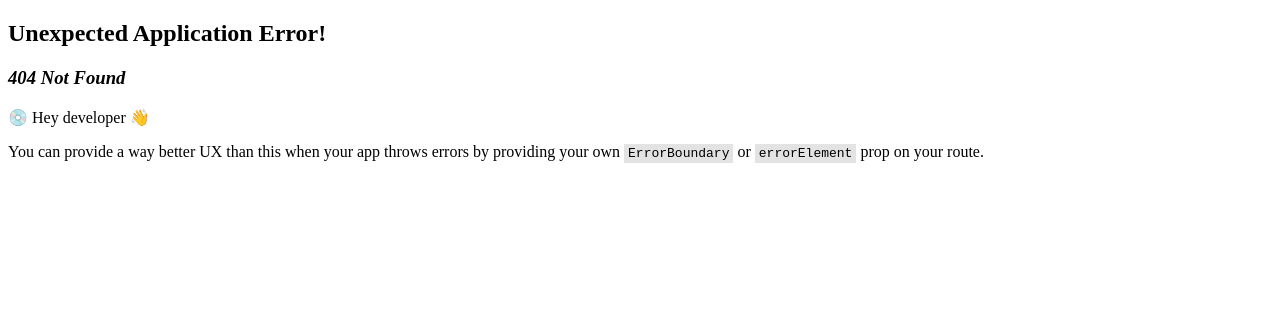
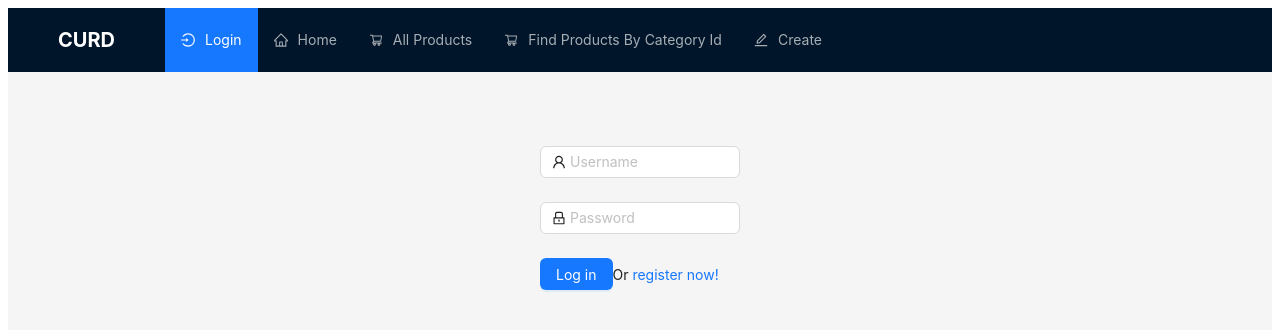
Before and after one commit to Ashhad1200/reactQuery, a React (Vite) app: page /login in a window 1280 px wide. Before the commit this address had no page. Shown: the top 330 px of the page. Built offline with nearby package versions, Linux system fonts and the light colour scheme.

Commit message:
login added

```diff
--- /dev/null
+++ b/src/Pages/login.jsx
@@ -0,0 +1,45 @@
+import React from 'react';
+import { Form, Input, Button, Checkbox } from 'antd';
+import { UserOutlined, LockOutlined } from '@ant-design/icons';
+import { Link } from 'react-router-dom';
+
+const LoginForm = () => {
+  const onFinish = (values) => {
+    console.log('Received values of form: ', values);
+  };
+
+  return (
+    <Form
+      name="login_form"
+      className="login-form"
+      initialValues={{ remember: true }}
+      onFinish={onFinish}
+      style={{ maxWidth: '300px', margin: '0 auto', padding: '50px' }}
+    >
+      <Form.Item
+        name="username"
+        rules={[{ required: true, message: 'Please input your Username!' }]}
+      >
+        <Input prefix={<UserOutlined />} placeholder="Username" />
+      </Form.Item>
+      <Form.Item
+        name="password"
+        rules={[{ required: true, message: 'Please input your Password!' }]}
+      >
+        <Input
+          prefix={<LockOutlined />}
+          type="password"
+          placeholder="Password"
+        />
+      </Form.Item>
+      <Form.Item>
+        <Button type="primary" htmlType="submit" className="login-form-button">
+          Log in
+        </Button>
+        Or <Link to="">register now!</Link>
+      </Form.Item>
+    </Form>
+  );
+};
+
+export default LoginForm;
--- a/src/Pages/nav.jsx
+++ b/src/Pages/nav.jsx
@@ -3,6 +3,7 @@ import {
   HomeOutlined,
   ShoppingCartOutlined,
   EditOutlined,
+  LoginOutlined
 } from "@ant-design/icons";
 import { Link, Outlet } from "react-router-dom"; // Import Outlet
 
@@ -22,19 +23,22 @@ const Navbar = () => {
             marginRight: "50px",
           }}
         >
-          Testing
+          CURD
         </div>
         <Menu theme="dark" mode="horizontal" defaultSelectedKeys={["1"]}>
-          <Menu.Item key="1" icon={<HomeOutlined />}>
+          <Menu.Item key="1" icon={<LoginOutlined />}>
+            <Link to="/login">Login</Link>
+          </Menu.Item>
+          <Menu.Item key="2" icon={<HomeOutlined />}>
             <Link to="/">Home</Link>
           </Menu.Item>
-          <Menu.Item key="2" icon={<ShoppingCartOutlined />}>
+          <Menu.Item key="3" icon={<ShoppingCartOutlined />}>
             <Link to="/test">All Products</Link>
           </Menu.Item>
-          <Menu.Item key="3" icon={<ShoppingCartOutlined />}>
+          <Menu.Item key="4" icon={<ShoppingCartOutlined />}>
             <Link to="/catagoryId">Find Products By Category Id</Link>
           </Menu.Item>
-          <Menu.Item key="4" icon={<EditOutlined />}>
+          <Menu.Item key="5" icon={<EditOutlined />}>
             <Link to="/edit">Create</Link>
           </Menu.Item>
         </Menu>
--- a/src/Pages/routes.jsx
+++ b/src/Pages/routes.jsx
@@ -4,6 +4,7 @@ import Edit from "./Edit";
 import { ProductByCatagoryId } from "./productByCatagoryId";
 import App from "../App";
 import Navbar from "./nav";
+import LoginForm from "./login";
 
 // Define the router
 export const router = createBrowserRouter([
@@ -26,6 +27,10 @@ export const router = createBrowserRouter([
         path: "/catagoryId",
         element: <ProductByCatagoryId />,
       },
+      {
+        path: "/login",
+        element: <LoginForm />,
+      },
     ],
   },
 ]);
```
Also changed, not shown: src/DB/products.json (+10 -1 lines).
